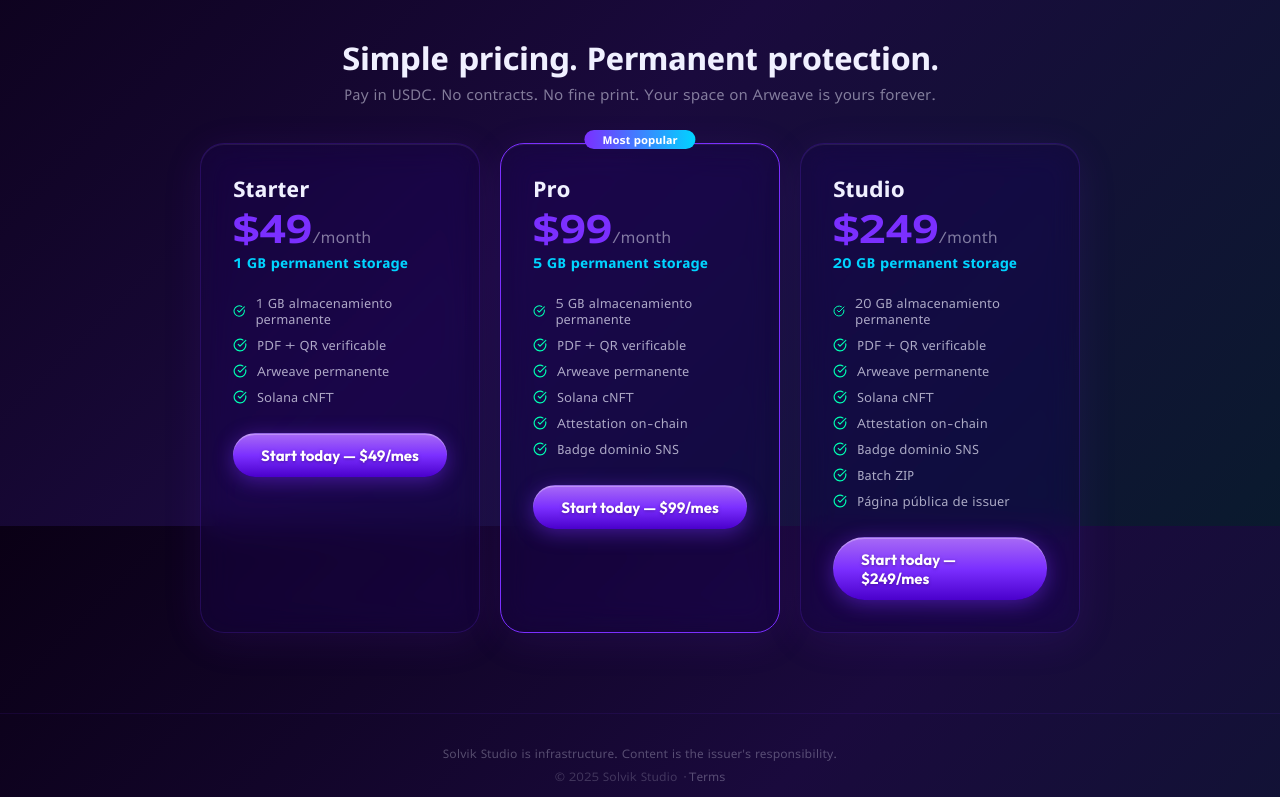
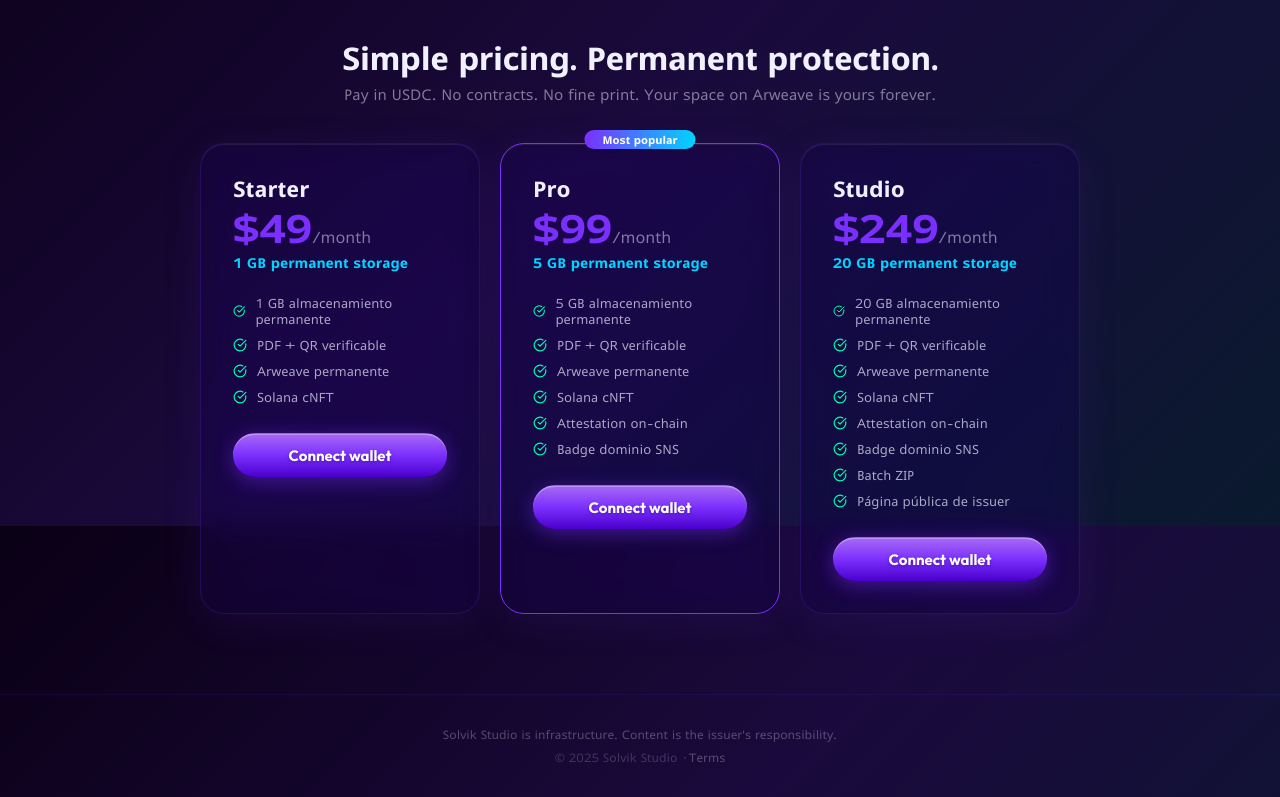
Before and after one commit to juan-dev-hub/solvik-siegl, a Next.js app: page / in a window 1280 px wide. Shown: the part 1874-2671 px from the top of the page. Built offline with nearby package versions, Linux system fonts and the light colour scheme.

Commit message:
fix: botón de pricing en home conecta wallet si no hay sesión, va a /pricing si la hay
Co-Authored-By: Claude Sonnet 4.6 <noreply@anthropic.com>

```diff
--- a/app/page.tsx
+++ b/app/page.tsx
@@ -1,4 +1,5 @@
 'use client'
+import { useState, useEffect } from 'react'
 import { useTranslation } from '@/components/LanguageProvider'
 import { WalletAuthButton } from '@/components/WalletAuthButton'
 import { LanguageSwitcher } from '@/components/LanguageSwitcher'
@@ -22,6 +23,19 @@ const PLANS = [
 
 export default function LandingPage() {
   const { t } = useTranslation()
+  const [hasSession, setHasSession] = useState(false)
+
+  useEffect(() => {
+    setHasSession(document.cookie.includes('session_active=1'))
+  }, [])
+
+  const handlePricingClick = () => {
+    if (hasSession) {
+      window.location.href = '/pricing'
+    } else {
+      document.getElementById('hero-connect')?.scrollIntoView({ behavior: 'smooth', block: 'center' })
+    }
+  }
 
   return (
     <div style={{ minHeight: '100vh' }}>
@@ -49,7 +63,9 @@ export default function LandingPage() {
         <p style={{ fontSize: 20, color: 'rgba(0,212,255,0.75)', fontFamily: 'var(--font-outfit), Outfit, Luna, sans-serif', lineHeight: 1.7, marginBottom: 40, maxWidth: 600, margin: '0 auto 40px' }}>
           {t.landing.hero_sub}
         </p>
-        <WalletAuthButton showWidget />
+        <div id="hero-connect">
+          <WalletAuthButton showWidget />
+        </div>
       </div>
 
       {/* Disclaimer card */}
@@ -171,9 +187,9 @@ export default function LandingPage() {
                   </div>
                 ))}
               </div>
-              <a href="/pricing" className="btn-primary" style={{ width: '100%', justifyContent: 'center' }}>
-                {t.landing.get_plan} ${p.price}/mes
-              </a>
+              <button onClick={handlePricingClick} className="btn-primary" style={{ width: '100%', justifyContent: 'center' }}>
+                {hasSession ? `${t.landing.get_plan} $${p.price}/mes` : t.common.connect}
+              </button>
             </div>
           ))}
         </div>
```
